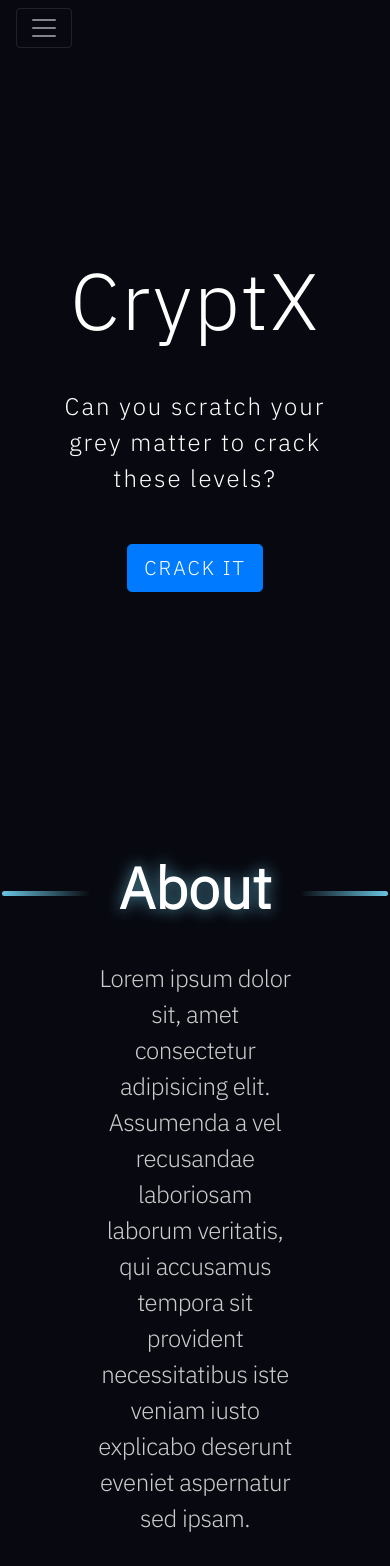
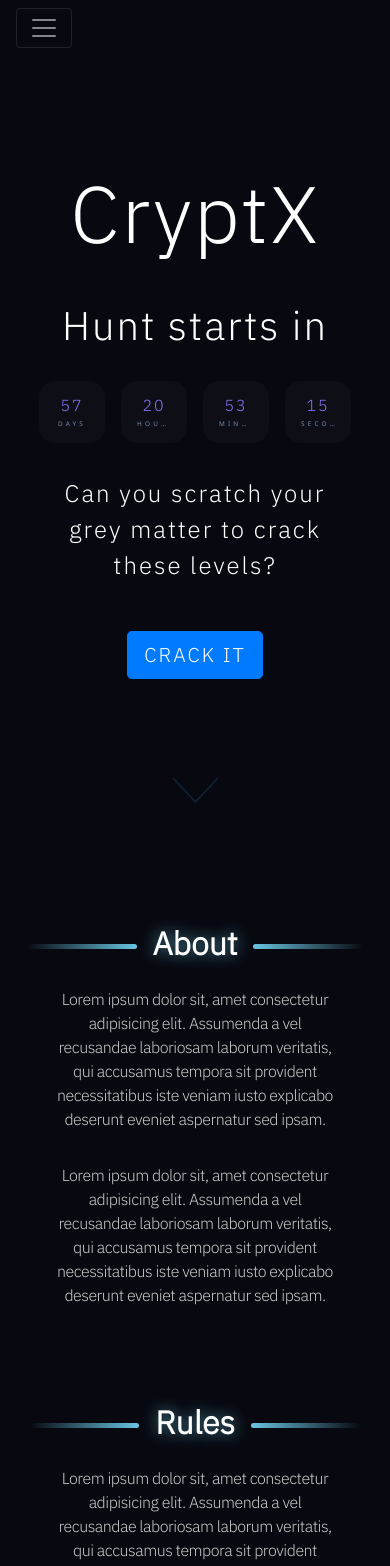
Before and after one commit to kg-kartik/CryptX, a React (Create React App) app in the folder client/: page / in a window 390 px wide. Shown: the top 1566 px of the page. Built offline with nearby package versions, Linux system fonts and the light colour scheme.

Commit message:
added countdown, fixed responsiveness for homepage

```diff
--- a/client/package.json
+++ b/client/package.json
@@ -14,6 +14,7 @@
     "mdbreact": "^4.27.0",
     "react": "^16.13.1",
     "react-bootstrap": "^1.5.2",
+    "react-countdown": "^2.3.1",
     "react-dom": "^16.13.1",
     "react-redux": "^7.2.0",
     "react-responsive": "^8.2.0",
--- a/client/src/App.css
+++ b/client/src/App.css
@@ -13,6 +13,10 @@
 	--table-even-cell: #426a8c;
 	--table-hover-cell: #294761;
 	--table-header-cell: #101c26;
+}
+
+html {
+	scroll-behavior: smooth;
 }
 
 * {
--- a/client/src/components/Home.js
+++ b/client/src/components/Home.js
@@ -3,6 +3,8 @@ import { Link } from "react-router-dom";
 import "../App.css";
 import Navbar from "../layouts/Navbar";
 import styled from "styled-components";
+import ScrollDown from "../elements/ScrollDown";
+import Countdown from "../elements/Countdown";
 
 const SectionHeadingContainer = styled.h2`
 	display:block;
@@ -10,13 +12,13 @@ const SectionHeadingContainer = styled.h2`
 	width: 90%;
     background-color: transparent;
 	text-align: center;
-	margin: 0 auto 3%;
+	margin: 4rem auto 3%;
 	text-shadow: 0 0 15px rgb(92 171 195 / 88%);
 	&::before{
 		background: linear-gradient(90deg, rgba(118,223,255,.877), transparent);
 		content: "";
 		display: inline-block;
-		border-radius: 1rem 0 0 1rem ;
+		border-radius: 1rem;
 		height: 5px;
 		position: relative;
 		vertical-align: middle;
@@ -24,12 +26,15 @@ const SectionHeadingContainer = styled.h2`
 		text-shadow: 0 0 4px #000000;
 		right: .5em;
 		margin-left: -50%;
+		@media (max-width:1300px){
+			background: linear-gradient(-90deg, rgba(118,223,255,.877), transparent);
+		}
 	}
 	&::after{
 		background: linear-gradient(-90deg, rgba(118,223,255,.877), transparent);
 		content: "";
 		display: inline-block;
-		border-radius: 0 1rem 1rem 0 ;
+		border-radius: 1rem;
 		height: 5px;
 		position: relative;
 		vertical-align: middle;
@@ -37,6 +42,13 @@ const SectionHeadingContainer = styled.h2`
 		text-shadow: 0 0 4px #000000;
 		left: .5em;
 		margin-right: -50%;
+		@media (max-width:1300px){
+			background: linear-gradient(90deg, rgba(118,223,255,.877), transparent);
+		}
+	}
+	@media (max-width:1300px){
+		font-size: 2rem;
+		width:75%;
 	}
 `
 
@@ -52,6 +64,11 @@ const Section = styled.section`
 	display:grid;
 	place-items:center;
 	width:50%;
+	@media (max-width:1300px){
+		width:75%;
+		padding: 0;
+		margin: 1rem auto 0;
+	}
 `
 
 const Para = styled.p`
@@ -61,7 +78,13 @@ const Para = styled.p`
 	margin: 2rem 0;
 	font-size: 1.5rem;
 	text-align:center;
+	@media (max-width:1300px){
+		margin: 1rem 0;
+		font-size: 1rem;
+	}
 `
+
+const CountdownContainer = styled.div``
 
 const Home = () => {
 	return (
@@ -71,6 +94,12 @@ const Home = () => {
 			<div className="dark-overlay">
 				<div className="landing-inner">
 					<h1 className="x-large">CryptX</h1>
+					<CountdownContainer>
+						<h1>
+							Hunt starts in
+						</h1>
+						<Countdown/>
+					</CountdownContainer>
 					<p className="lead">
 						Can you scratch your grey matter to crack these levels?
 					</p>
@@ -81,8 +110,9 @@ const Home = () => {
 					</div>
 				</div>
 			</div>
+			<ScrollDown target="#about" />
 		</section>
-		<Section>
+		<Section id="about">
 			<SectionHeadingContainer>
 				<Heading className="landing">About</Heading>
 			</SectionHeadingContainer>
--- /dev/null
+++ b/client/src/elements/Countdown.jsx
@@ -0,0 +1,94 @@
+import React from "react";
+import styled from "styled-components";
+import Countdown from 'react-countdown';
+
+const TimeCard = styled.div`
+	background: rgba(255, 255, 255, 0.025);
+	border-radius: 1rem;
+	color: #8973FD;
+	display: flex;
+	flex-direction: column;
+	font-family: "IBM Plex Sans", -sans-serif;
+	font-size: 2rem;
+	padding: 1rem;
+	font-weight: 100;
+	line-height: 1;
+	padding: 2vw
+	text-align: center;
+	@media (max-width:1300px){
+		font-size:1rem;
+	}
+`
+
+const TimerContainer = styled.div`
+	display:grid;
+	grid-template-columns: repeat(4, minmax(0px, 1fr));
+    gap: 0px 2rem;
+	font-size: 2rem;
+	margin: 2rem 0;
+	@media (max-width:1300px){
+		gap: 0px 1rem;
+	}
+`
+
+const Tag = styled.p`
+	color: #798EB0;
+    font-family: "Noto Sans";
+    font-size: 0.75rem;
+    font-weight: 300;
+    letter-spacing: 0.2rem;
+    margin: 1.25rem 0px 0px;
+    order: 1;
+    overflow: hidden;
+    text-overflow: ellipsis;
+    text-transform: uppercase;
+    white-space: nowrap;
+    width: 100%;
+	text-align:center;
+	@media (max-width:1300px){
+		font-size:0.4rem;
+		margin: 0.5rem 0px 0px;
+	}
+`
+
+const OnComplete = () => {
+	return (
+		<span>You are good to go!</span>
+	)
+}
+
+const Timer = (props) => {
+	return (
+		<TimerContainer>
+			<TimeCard>{props.days}<Tag>Days</Tag></TimeCard>
+			<TimeCard>{props.hours}<Tag>Hours</Tag></TimeCard>
+			<TimeCard>{props.minutes}<Tag>Minutes</Tag></TimeCard>
+			<TimeCard>{props.seconds}<Tag>Seconds</Tag></TimeCard>
+		</TimerContainer>
+	)
+}
+
+const CountdownContainer = () => {
+	const renderer = ({ days, hours, minutes, seconds, completed }) => {
+		if (completed) {
+			return <OnComplete />;
+		} else {
+			return (
+				<Timer
+					days={days}
+					hours={hours}
+					minutes={minutes}
+					seconds={seconds}
+				/>
+			)
+		}
+	};
+	return (
+		<Countdown
+			date={Date.now() + 5000000000}
+			renderer={renderer}
+		/>
+	)
+}
+
+export default CountdownContainer
--- /dev/null
+++ b/client/src/elements/ScrollDown.jsx
@@ -0,0 +1,59 @@
+import React from "react";
+import styled from "styled-components";
+
+const StyledSVG = styled.svg`
+	zoom:0.75;
+	width: 4rem;
+	height: 6rem;
+	position: absolute;
+	left: 50%;
+	margin-left: -30px;
+	bottom: 2rem;
+	path {
+		stroke: #2994D1;
+		fill: transparent;
+		stroke-width: 1px;
+		animation: arrow 2s infinite;
+		-webkit-animation: arrow 2s infinite;
+	}
+	@keyframes arrow{
+		0% {opacity:0}
+		40% {opacity:1}
+		80% {opacity:0}
+		100% {opacity:0}
+	}
+	@-webkit-keyframes arrow{
+		0% {opacity:0}
+		40% {opacity:1}
+		80% {opacity:0}
+		100% {opacity:0}
+	}
+	path.a1 {
+		animation-delay:-1s;
+		-webkit-animation-delay:-1s;
+	}
+
+	path.a2 {
+		animation-delay:-0.5s;
+		-webkit-animation-delay:-0.5s;
+	}
+
+	path.a3 {
+		animation-delay:0s;
+		-webkit-animation-delay:0s;
+	}
+`
+
+const ScrollDown = (props) => {
+	return (
+		<a href={props.target}>
+			<StyledSVG>
+				<path className="a1" d="M0 0 L30 32 L60 0"></path>
+				<path className="a2" d="M0 20 L30 52 L60 20"></path>
+				<path className="a3" d="M0 40 L30 72 L60 40"></path>
+			</StyledSVG>
+		</a>
+	)
+}
+
+export default ScrollDown
```
Also changed, not shown: 1 other file (tests, documents, lock files or other folders).
